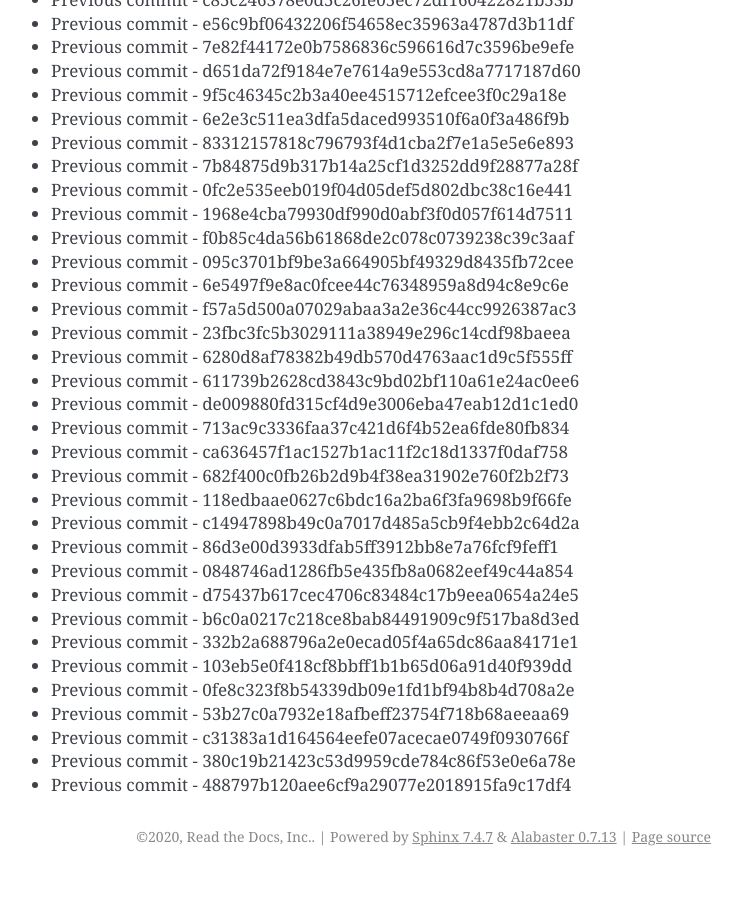
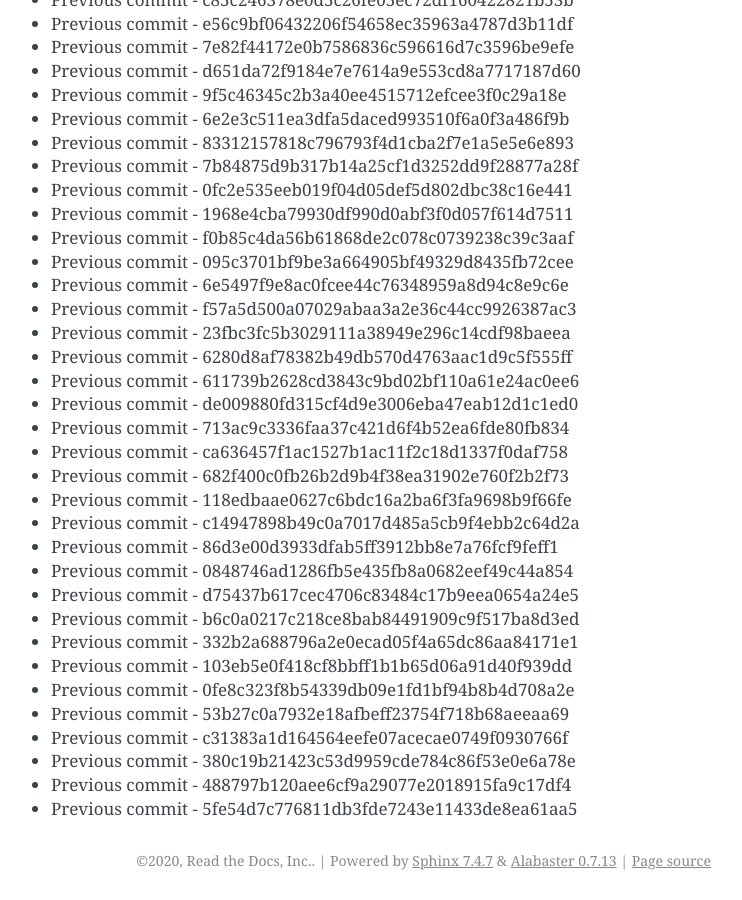
Before and after one commit to readthedocs/rtd-git-stresstest, a Sphinx documentation site: the page built from docs/updates.rst, in a window 1280 px wide and 900 px high, scrolled down 74664 px. Shown: the whole window, without its empty margins (399-1141 px from the left). Built offline with Sphinx 7.4.7, drawn with Linux system fonts in a browser that asks for light colours; before the commit the page ends 75540 px from its top, so only the background shows below that.

Commit message:
Generating commit from previous: 5fe54d7c776811db3fde7243e11433de8ea61aa5

```diff
--- a/docs/updates.rst
+++ b/docs/updates.rst
@@ -3169,3 +3169,4 @@ It can be tested for any performance characteristics.
 * Previous commit - c31383a1d164564eefe07acecae0749f0930766f
 * Previous commit - 380c19b21423c53d9959cde784c86f53e0e6a78e
 * Previous commit - 488797b120aee6cf9a29077e2018915fa9c17df4
+* Previous commit - 5fe54d7c776811db3fde7243e11433de8ea61aa5
```
